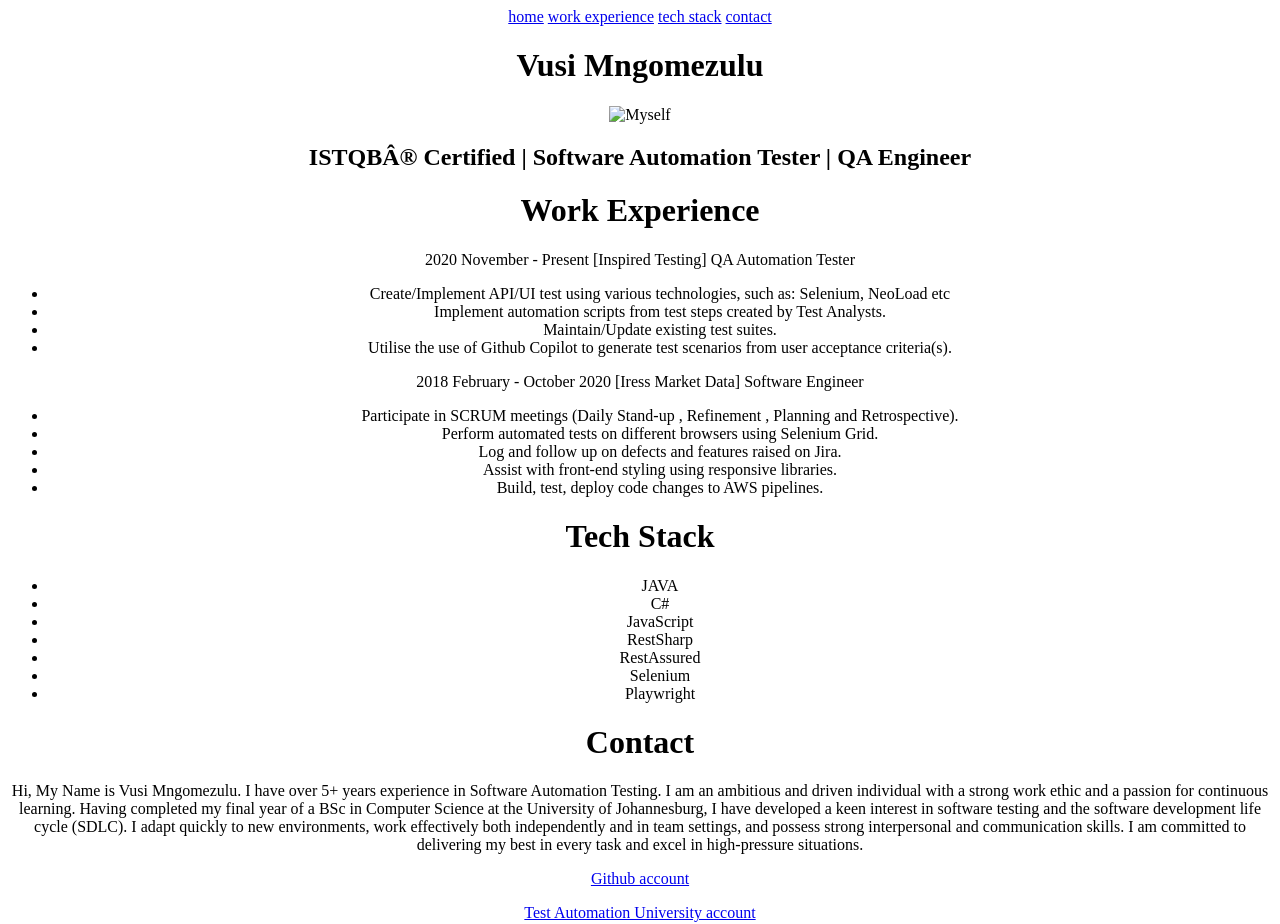
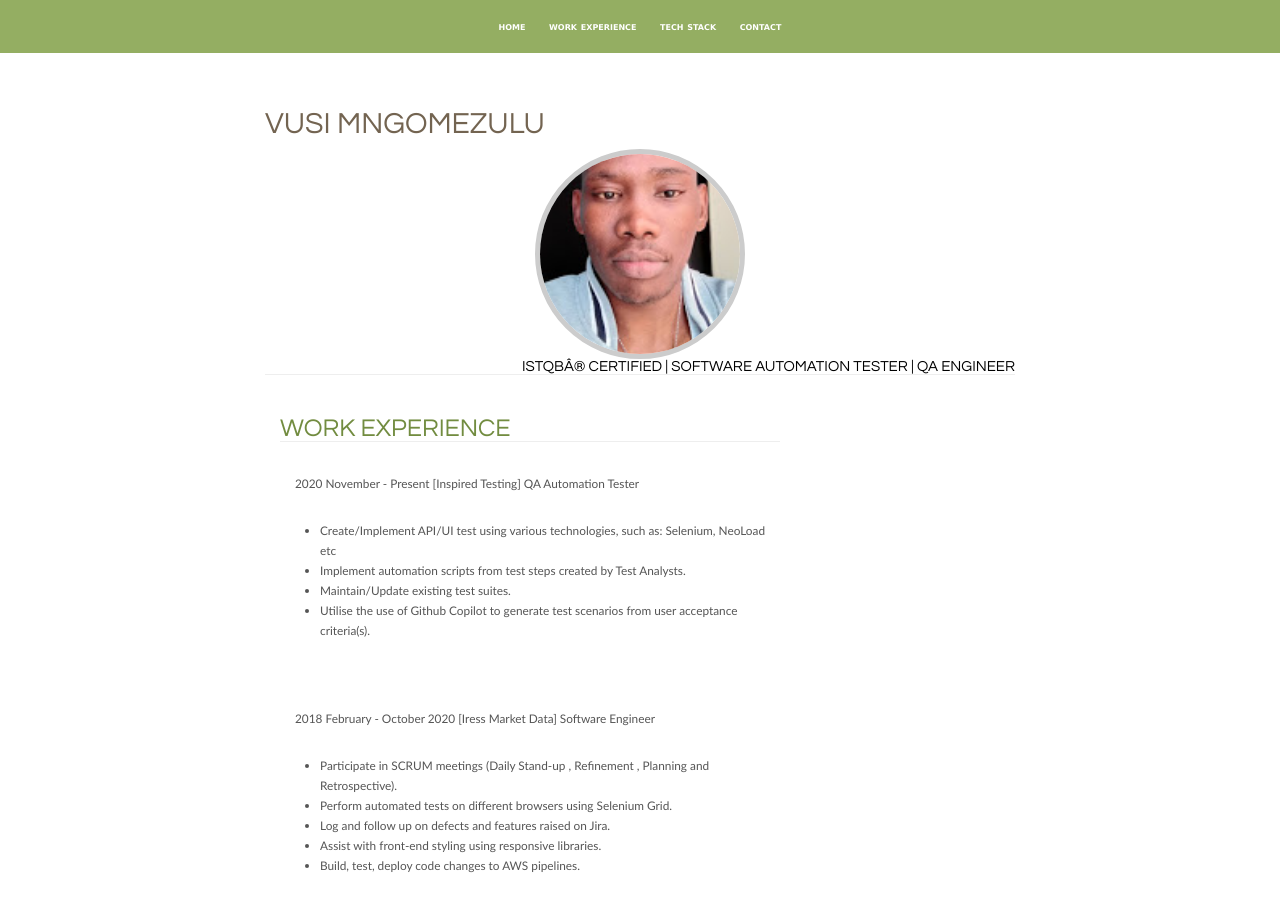
Before and after one commit to mrvc3668/mrvc3668.github.io, a plain HTML site: page index.html in a window 1280 px wide. Shown: the top 924 px of the page. Drawn offline with Linux system fonts and the light colour scheme.

Commit message:
update css/images

```diff
--- a/index.html
+++ b/index.html
@@ -4,7 +4,7 @@
 <head>
 <meta http-equiv="Content-Type" content="text/html; charset=iso-8859-1" />
 <title>My Profile</title>
-<link href="styles.css" rel="stylesheet" type="text/css" />
+<link href="css/1.css" rel="stylesheet" type="text/css" />
 </head>
 
 <body>
@@ -17,8 +17,8 @@
 		<div id="header">
 				<h1>Vusi Mngomezulu</h1>
 				<div class="circle-image">
-  <img src="your-image.jpg" alt="Myself">
-</div>
+               <img src="images/My_self.jpg" alt="Myself">
+              </div>
 				<h2>ISTQB® Certified | Software Automation Tester | QA Engineer</h2>
 		</div>
 
```
